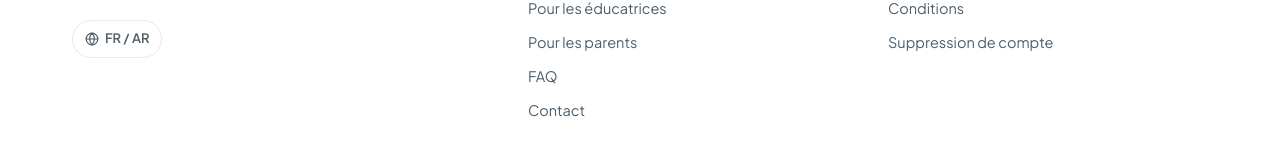
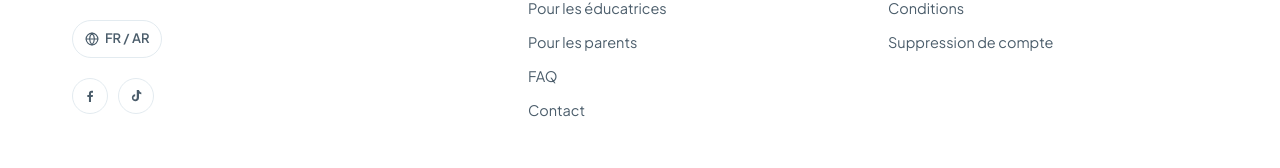
Before and after one commit to fouad-chadi/aslef-landing, a React (Vite) app: page / in a window 1280 px wide. Shown: the part 6917-7085 px from the top of the page. Built offline with nearby package versions, Linux system fonts and the light colour scheme.

Commit message:
Add Facebook and TikTok links to footer
Co-Authored-By: Claude Sonnet 5 <noreply@anthropic.com>

```diff
--- a/src/components/Footer.tsx
+++ b/src/components/Footer.tsx
@@ -1,7 +1,13 @@
 import { Globe } from 'lucide-react';
 import { useLanguage } from '../context/LanguageContext';
 import { Container } from './ui/Container';
+import { FacebookIcon, TikTokIcon } from './ui/SocialIcons';
 import logo from '../assets/logo.png';
+
+const socials = [
+  { name: 'Facebook', href: 'https://www.facebook.com/share/1CtoWo2ee6/?mibextid=wwXIfr', Icon: FacebookIcon },
+  { name: 'TikTok', href: 'https://www.tiktok.com/@aslef.app?_r=1&_t=ZS-99bEOGjE2dj', Icon: TikTokIcon },
+] as const;
 
 export function Footer() {
   const { t, lang, toggleLang } = useLanguage();
@@ -41,6 +47,21 @@ export function Footer() {
               <Globe size={14} aria-hidden />
               {lang === 'fr' ? 'FR / AR' : 'AR / FR'}
             </button>
+
+            <div className="mt-5 flex items-center gap-2.5">
+              {socials.map(({ name, href, Icon }) => (
+                <a
+                  key={name}
+                  href={href}
+                  target="_blank"
+                  rel="noopener noreferrer"
+                  aria-label={name}
+                  className="flex h-9 w-9 items-center justify-center rounded-full border border-[var(--color-border)] text-[var(--color-ink-soft)] transition-colors hover:border-[var(--color-aslef-blue)] hover:text-[var(--color-aslef-blue)]"
+                >
+                  <Icon className="h-4 w-4" />
+                </a>
+              ))}
+            </div>
           </div>
 
           <div>
--- /dev/null
+++ b/src/components/ui/SocialIcons.tsx
@@ -0,0 +1,19 @@
+interface IconProps {
+  className?: string;
+}
+
+export function FacebookIcon({ className = '' }: IconProps) {
+  return (
+    <svg aria-hidden viewBox="0 0 24 24" fill="currentColor" className={className}>
+      <path d="M13.5 21v-7.5h2.5l.5-3h-3V8.5c0-.9.25-1.5 1.55-1.5H16.5V4.3c-.27-.04-1.2-.11-2.28-.11-2.26 0-3.8 1.38-3.8 3.9V10.5H8v3h2.42V21h3.08Z" />
+    </svg>
+  );
+}
+
+export function TikTokIcon({ className = '' }: IconProps) {
+  return (
+    <svg aria-hidden viewBox="0 0 24 24" fill="currentColor" className={className}>
+      <path d="M16.5 3c.35 1.9 1.6 3.35 3.5 3.6v2.75c-1.25.05-2.4-.32-3.5-1.05v6.4c0 3-2.42 5.3-5.35 5.3S5.8 17.7 5.8 14.7c0-2.85 2.2-5.1 4.95-5.28v2.8a2.5 2.5 0 1 0 2.4 2.5V3h3.35Z" />
+    </svg>
+  );
+}
```
